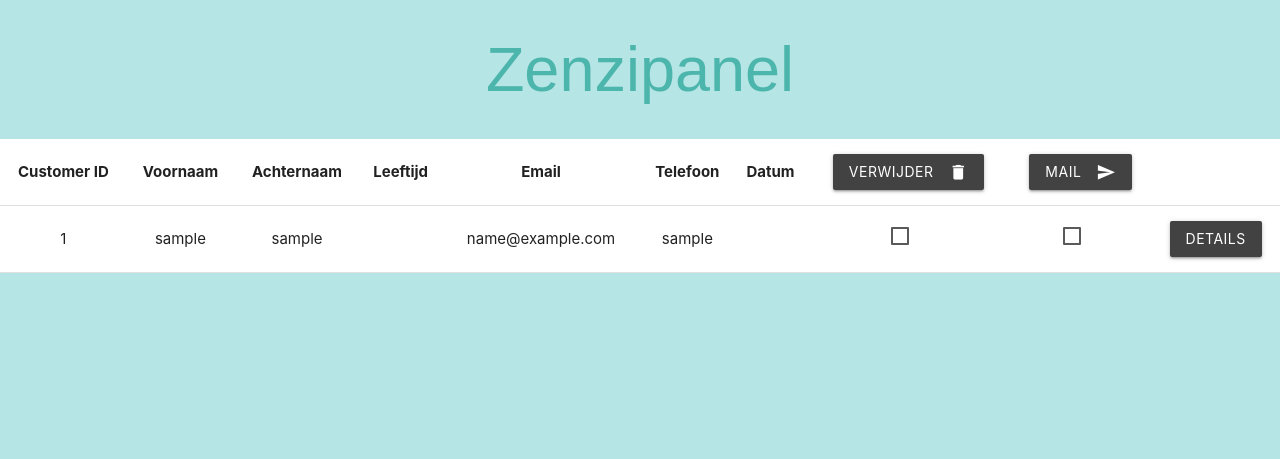
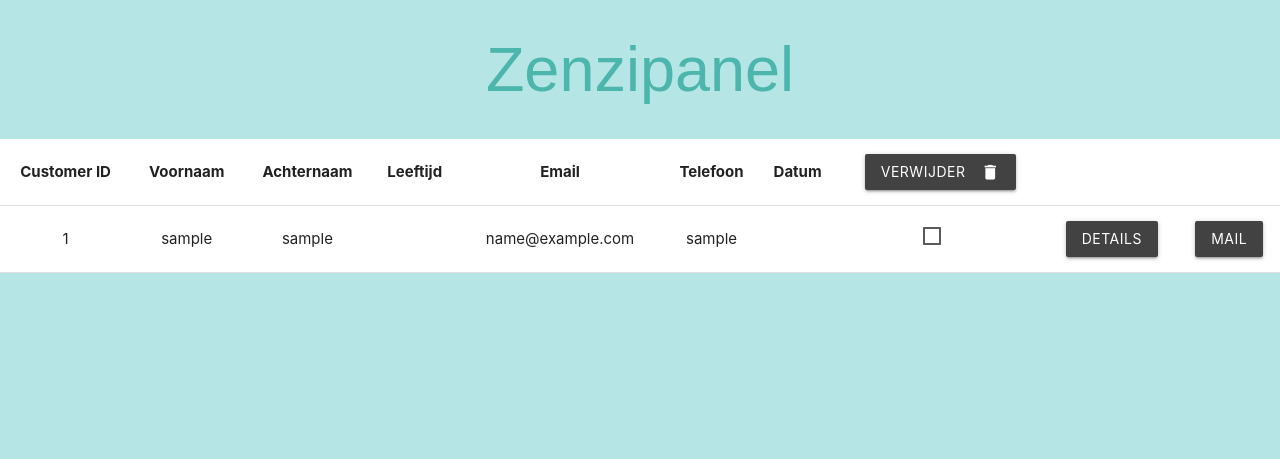
Before and after one commit to CasperWychgel/zenzicoach, a PHP site: page /admin/zenzipanel.php in a window 1280 px wide. Shown: the part 64-523 px from the top of the page. Run offline with PHP 8.4, Linux system fonts and the light colour scheme; the visitor is signed in with stand-in values (Sample User, id 1); data that the repository does not hold is empty; some libraries are stand-ins or nearby versions.

Commit message:
Update zenzipanel.php

```diff
--- a/admin/zenzipanel.php
+++ b/admin/zenzipanel.php
@@ -33,7 +33,7 @@ mysqli_close($conn);
 <body>
 <?php
 if (!isset($_SESSION['a_username'])){
-    header("Location: ../mobile table-checkbox fix.html?login=unauthorised");
+    header("Location: ../index.php?login=unauthorised");
     exit();
 }
 else { ?>
@@ -61,12 +61,11 @@ else { ?>
                         <!--<th>Probleem</th>
                         <th>Vraag</th>-->
                         <th>Datum</th>
-                        <th><button class="btn waves-effect waves-light grey darken-3" type="submit" name="submit" onclick="return confirm('Weet u zeker dat u deze klant(en) wilt verwijderen?')">Verwijder
+                        <th>
+                            <button class="btn waves-effect waves-light grey darken-3" type="submit" name="submit" onclick="return confirm('Weet u zeker dat u deze klant(en) wilt verwijderen?')">Verwijder
                                 <i class="material-icons right">delete</i>
-                            </button></th>
-                        <th><button class="btn waves-effect waves-light grey darken-3" type="submit" name="submit2" onclick="return confirm('Weet u zeker dat u deze klant(en) een herinnerings email wilt sturen?')">Mail
-                                <i class="material-icons right">send</i>
-                            </button></th>
+                            </button>
+                        </th>
                     </tr>
                     </thead>
                     <tbody>
@@ -91,13 +90,10 @@ else { ?>
                             </label>
                         </td>
                         <td>
-                            <label>
-                                <input type="checkbox" name="checkmail[]" id="checkmail" value=" <?php echo $row['user_email'] ?> " />
-                                <span></span>
-                            </label>
+                            <a class="btn waves-effect waves-light grey darken-3" href="detail.php?id= <?php echo $row['id'] ?> " >Details</a>
                         </td>
                         <td>
-                            <a class="btn waves-effect waves-light grey darken-3" href="detail.php?id= <?php echo $row['id'] ?> " >Details</a>
+                            <a class="btn waves-effect waves-light grey darken-3" onclick="return confirm('Weet u zeker dat u deze klant(en) een herinnerings email wilt sturen?')" >Mail</a>
                         </td>
                     </tr>
                     <?php } ?>
```
